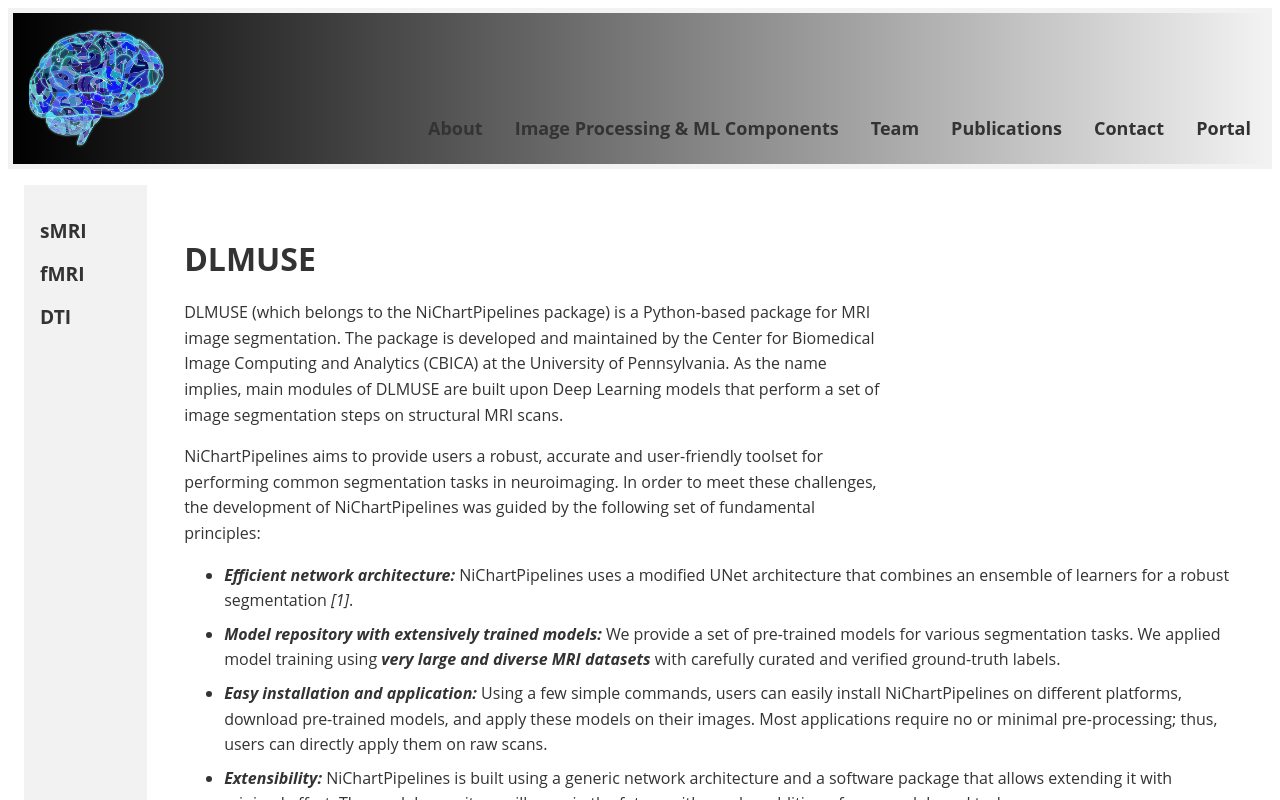
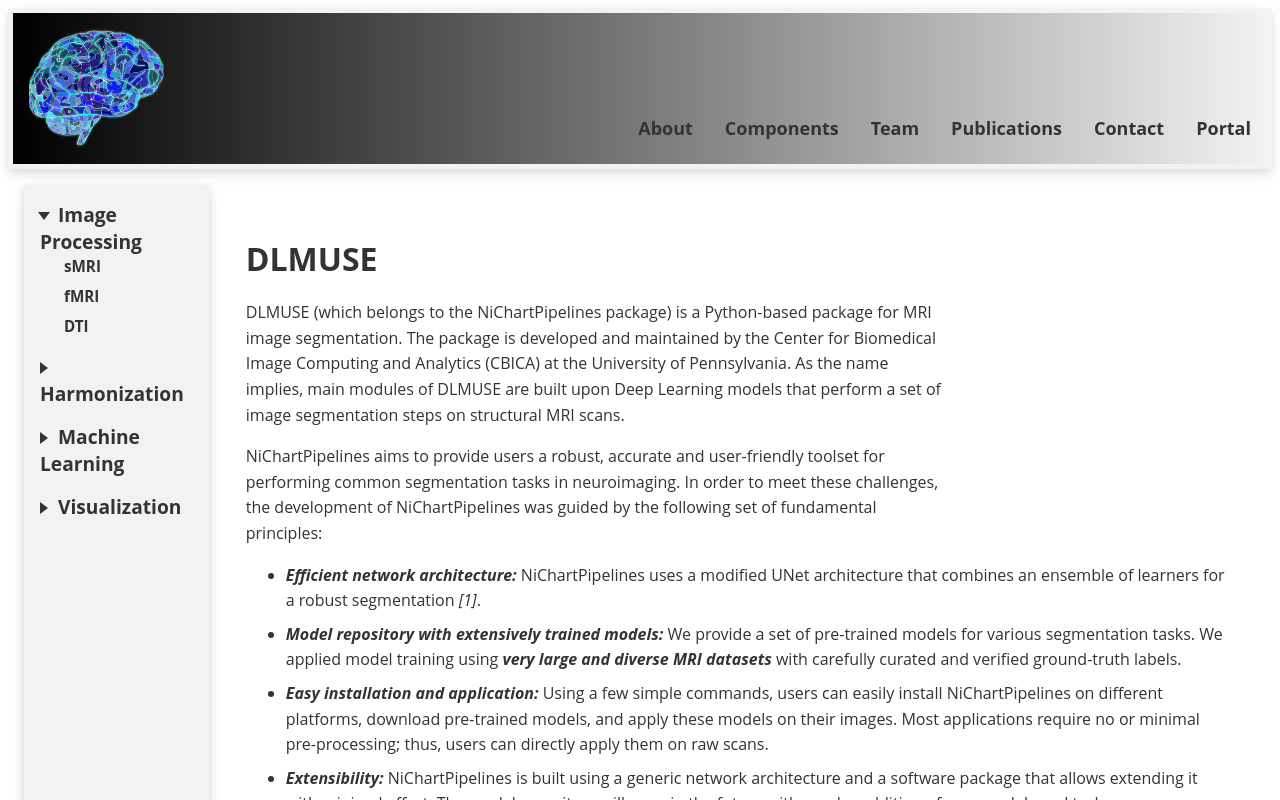
Before and after one commit to CBICA/NiChart_Website, a Next.js app: page /documentation in a window 1280 px wide. Shown: the top 800 px of the page. Built offline with nearby package versions, Linux system fonts and the light colour scheme.

Commit message:
Updated the documentation page content, look & feel

```diff
--- a/components/Documentation/Sidebar.js
+++ b/components/Documentation/Sidebar.js
@@ -1,23 +1,66 @@
-import React from 'react';
+import React, { useState } from 'react';
 import styles from '../../styles/Documentation_Sidebar.module.css';
 
 const Sidebar = ({ onSectionChange }) => {
+  const [expandedSection, setExpandedSection] = useState('Image Processing');
+
   const handleItemClick = (section) => {
     onSectionChange(section);
+  };
+
+  const toggleSection = (section) => {
+    setExpandedSection(expandedSection === section ? null : section);
   };
 
   return (
     <aside className={styles.sidebar}>
       <nav>
         <ul>
-          <li>
-            <a onClick={() => handleItemClick('sMRI')}>sMRI</a>
+          <li className={styles.collapsibleSection}>
+            <a onClick={() => toggleSection('Image Processing')}>
+              <span className={expandedSection === 'Image Processing' ? styles.rotated : ''}></span>
+              Image Processing
+            </a>
+            {expandedSection === 'Image Processing' && (
+              <ul className={styles.innerSection}>
+                <li><a onClick={() => handleItemClick('sMRI')}>sMRI</a></li>
+                <li><a onClick={() => handleItemClick('fMRI')}>fMRI</a></li>
+                <li><a onClick={() => handleItemClick('DTI')}>DTI</a></li>
+              </ul>
+            )}
           </li>
-          <li>
-            <a onClick={() => handleItemClick('fMRI')}>fMRI</a>
+          <li className={styles.collapsibleSection}>
+            <a onClick={() => toggleSection('Harmonization')}>
+              <span className={expandedSection === 'Harmonization' ? styles.rotated : ''}></span>
+              Harmonization
+            </a>
+            {expandedSection === 'Harmonization' && (
+              <ul className={styles.innerSection}>
+                <li><a onClick={() => handleItemClick('Harmonize')}>Harmonize</a></li>
+              </ul>
+            )}
           </li>
-          <li>
-            <a onClick={() => handleItemClick('DTI')}>DTI</a>
+          <li className={styles.collapsibleSection}>
+            <a onClick={() => toggleSection('Machine Learning')}>
+              <span className={expandedSection === 'Machine Learning' ? styles.rotated : ''}></span>
+              Machine Learning
+            </a>
+            {expandedSection === 'Machine Learning' && (
+              <ul className={styles.innerSection}>
+                <li><a onClick={() => handleItemClick('SPARE scores')}>SPARE scores</a></li>
+              </ul>
+            )}
+          </li>
+          <li className={styles.collapsibleSection}>
+            <a onClick={() => toggleSection('Visualization')}>
+              <span className={expandedSection === 'Visualization' ? styles.rotated : ''}></span>
+              Visualization
+            </a>
+            {expandedSection === 'Visualization' && (
+              <ul className={styles.innerSection}>
+                <li><a onClick={() => handleItemClick('Reference data')}>Reference Data</a></li>
+              </ul>
+            )}
           </li>
         </ul>
       </nav>
--- a/components/Layout/Header.js
+++ b/components/Layout/Header.js
@@ -28,7 +28,7 @@
         <ul className={`${styles.navList} ${menuOpen ? styles.show : ''}`}>
           <li><Link href="/about"><a>About</a></Link></li>
           {/* <li><Link href="/documentation"><a>Documentation</a></Link></li> */}
-          <li><Link href="/documentation"><a>Image Processing & ML Components</a></Link></li>
+          <li><Link href="/documentation"><a>Components</a></Link></li>
           <li><Link href="/team"><a>Team</a></Link></li>
           <li><Link href="/publications"><a>Publications</a></Link></li>
           <li><Link href="/contact"><a>Contact</a></Link></li>
--- a/styles/Documentation.module.css
+++ b/styles/Documentation.module.css
@@ -18,7 +18,7 @@
 @media (min-width:768px) {
   .documentationPage  {
     display: grid;
-    grid-template-columns: 10% 85%;
+    grid-template-columns: 15% 80%;
     gap: 3%;
   }
 }
--- a/styles/Documentation_Sidebar.module.css
+++ b/styles/Documentation_Sidebar.module.css
@@ -1,11 +1,13 @@
 .sidebar {
     background-color: #f2f2f2;
     padding: 1rem;
+    box-shadow: 0 4px 8px rgba(0, 0, 0, 0.15), 0 6px 20px rgba(0, 0, 0, 0.05);
   }
 
   .sidebar ul {
     list-style-type: none;
     padding: 0;
+    margin: 0;
   }
 
   .sidebar li {
@@ -23,3 +25,36 @@
   .sidebar a:hover {
     text-decoration: underline;
   }
+
+  /* Indentation for subsections */
+  .sidebar ul ul {
+    margin-left: 1.5rem;
+  }
+
+  .sidebar ul ul li {
+    font-size: 1rem;
+    margin-bottom: 0.5rem;
+  }
+
+.collapsibleSection > a > span {
+    /* triangle is the left border of a zero-width, zero-height element */
+    display: inline-block;
+    width: 0;
+    height: 0;
+    border-top: 6px solid transparent;
+    border-bottom: 6px solid transparent;
+    border-left: 8px solid #333;
+    margin-right: 10px;
+    transition: transform 0.3s ease-in-out;
+  }
+
+  .rotated {
+    transform: rotate(90deg);
+  }
+
+  .innerSection {
+    margin-top: 0.5rem;
+  }
+  .innerSection a {
+    font-size: 0.95rem;
+  }
--- a/styles/Footer.module.css
+++ b/styles/Footer.module.css
@@ -5,6 +5,7 @@
     height: 5rem;
     background-color: #f2f2f2;
     margin: auto;
+    box-shadow: 0 4px 8px rgba(0, 0, 0, 0.1), 0 6px 20px rgba(0, 0, 0, 0.05);
   }
 
   .footerContent {
--- a/styles/Header.module.css
+++ b/styles/Header.module.css
@@ -11,6 +11,7 @@
   border-width: 5px;
   background-image: linear-gradient(to right, #000000, #f2f2f2);
   z-index: 1000; /* Adjust this value as needed */
+  box-shadow: 0 4px 8px rgba(0, 0, 0, 0.1), 0 6px 20px rgba(0, 0, 0, 0.05);
 }
 
 .logo {
```
Lines whose indentation alone changed are shown as unchanged.
